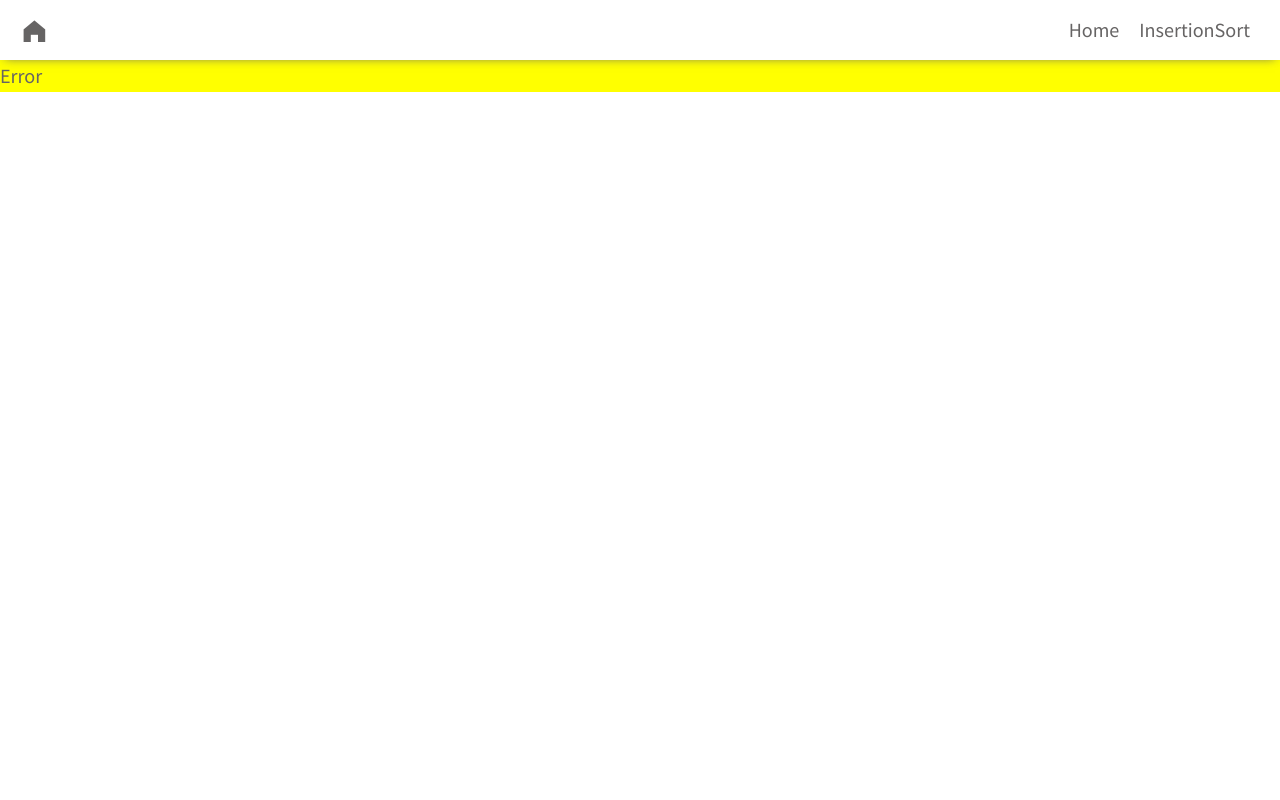
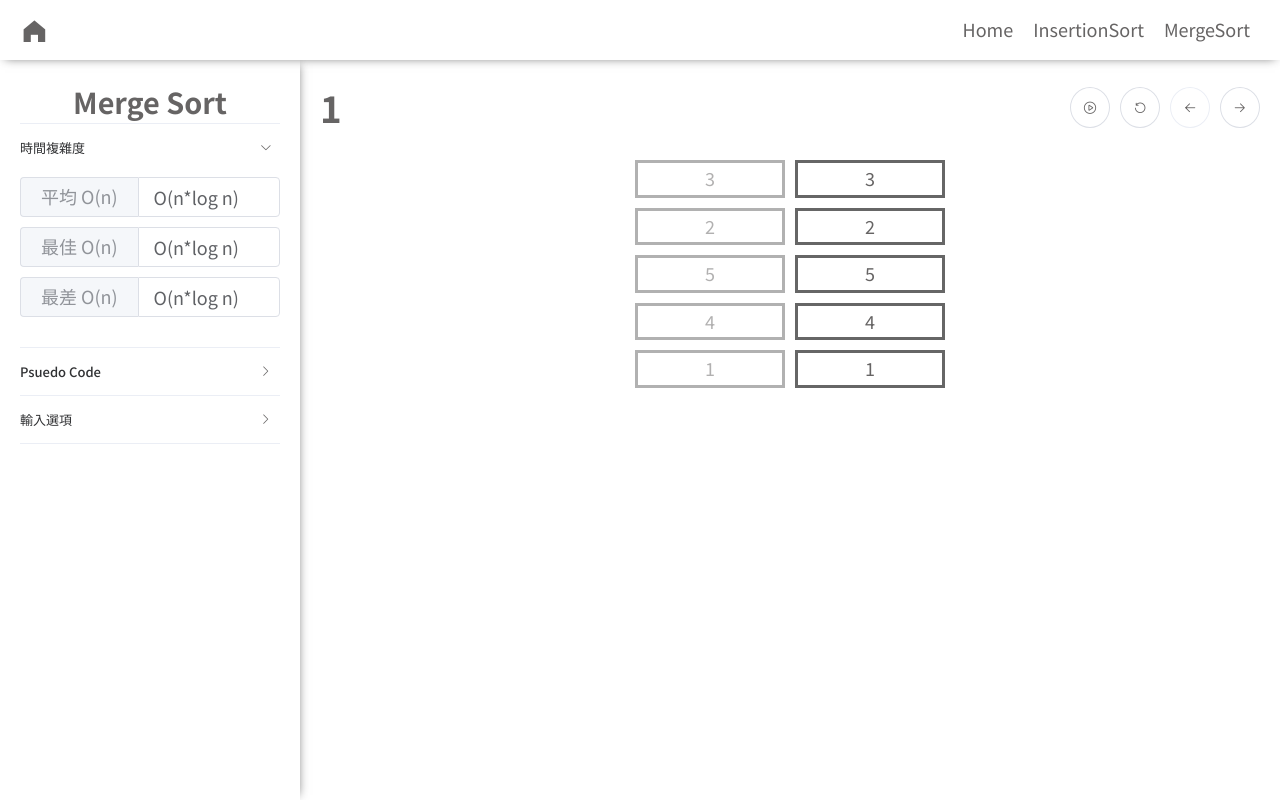
Before and after one commit to YUN-CHIEN-LO/vue2-algorithm, a Vue app: page /sort/merge in a window 1280 px wide. Before the commit this address led to /error. Built offline with nearby package versions, Linux system fonts and the light colour scheme.

Commit message:
[Dev] 新增Merge Sort

```diff
--- a/src/components/Block.vue
+++ b/src/components/Block.vue
@@ -1,5 +1,5 @@
 <template>
-  <div class="lyc-block">
+  <div class="lyc-block" :class="{ 'is-disabled': disabled }">
     <div class="lyc-block__wrapper">
       <p>
         <slot>{{ value }}</slot>
@@ -16,6 +16,10 @@ export default {
       type: [String, Number],
       default: "",
     },
+    disabled: {
+      type: Boolean,
+      default: false,
+    },
   },
 };
 </script>
@@ -27,11 +31,18 @@ export default {
   min-height: 30px;
   border: solid 3px #666;
   margin: 5px;
+  transition-duration: 0.3s;
   @include e(wrapper) {
     @include setFlex();
     width: 100%;
     height: 100%;
     min-height: 30px;
   }
+  @include when(disabled) {
+    border: solid 3px #ccc;
+    & p {
+      color: #ccc;
+    }
+  }
 }
 </style>
--- a/src/components/layout/Router.vue
+++ b/src/components/layout/Router.vue
@@ -4,6 +4,8 @@
     <div class="layout-router__link" @click="to('/sort/insertion')">
       InsertionSort
     </div>
+
+    <div class="layout-router__link" @click="to('/sort/merge')">MergeSort</div>
   </div>
 </template>
 
--- a/src/router/constant.js
+++ b/src/router/constant.js
@@ -45,6 +45,15 @@ const basicRoutes = [
           title: "Insertion Sort",
         },
       },
+      {
+        name: "SortMerge",
+        path: "merge",
+        component: () => import("@/views/Page"),
+        meta: {
+          key: "mergeSort",
+          title: "Merge Sort",
+        },
+      },
     ],
   },
 ];
--- a/src/views/InsertionSort.vue
+++ b/src/views/InsertionSort.vue
@@ -1,6 +1,6 @@
 <template>
   <div class="insertion-sort">
-    <transition-group class="insertion-sort__demo" name="flip-list" tag="div">
+    <transition-group class="insertion-sort__demo" name="list" tag="div">
       <lyc-block v-for="item in moves[step]" :key="item.key">
         {{ item.value }}
       </lyc-block>
@@ -96,7 +96,7 @@ export default {
     @include setFlex($fd: column);
   }
 }
-.flip-list-move {
+.list-move {
   transition: transform 0.5s;
 }
 </style>
--- /dev/null
+++ b/src/views/MergeSort.vue
@@ -0,0 +1,182 @@
+<template>
+  <div class="merge-sort">
+    <!-- 比較組 -->
+    <div class="merge-sort__compare">
+      <lyc-block
+        v-for="item in input.map((x, index) => ({ key: index, value: x }))"
+        :key="item.key"
+        :disabled="setDisabled(item)"
+      >
+        {{ item.value }}
+      </lyc-block>
+    </div>
+    <!-- 排序組 -->
+    <transition-group class="merge-sort__demo" name="list" tag="div">
+      <lyc-block v-for="item in moves[step]" :key="item.key">
+        {{ item.value }}
+      </lyc-block>
+    </transition-group>
+  </div>
+</template>
+
+<script>
+import LycBlock from "@/components/Block.vue";
+import { cloneDeep } from "lodash";
+export default {
+  name: "MergeSort",
+  components: { LycBlock },
+  props: {
+    input: {
+      type: Array,
+      default: () => [3, 2, 5, 4, 1],
+      validator: function (value) {
+        return !value.some(isNaN);
+      },
+    },
+    step: {
+      type: Number,
+      default: 0,
+    },
+    moves: {
+      type: Array,
+      default: () => [],
+    },
+  },
+  created() {
+    this.$emit(
+      "change:moves",
+      this.sort(
+        cloneDeep(this.input.map((x, index) => ({ key: index, value: x })))
+      )
+    );
+    this.$emit("change:page", {
+      title: "Merge Sort",
+      discription: "",
+      code: `MERGE(A, p, q, r)
+    x = q - p + 1
+    y = r - q
+    let L[1...x+1] and R[1...y+1] be new arrays
+    for i = 1 to x
+        L[i] = A[p + i - 1]
+    for j = 1 to y
+        R[j] = A[q + j]
+    L[x + 1] = #
+    R[y + 1] = #
+    for k = p to r
+        if L[i] <= R[j]
+            A[k] = L[i]
+            i = i + 1
+        else
+            A[k] = R[j]
+            j = j + 1
+MERGE-SORT(A, p, r)
+    if p < r
+        q = [(p + r)/2]
+        MERGE-SORT(A, p, q)
+        MERGE-SORT(A, q + 1, r)
+        MERGE(A, p, q, r)
+      `,
+      time: {
+        average: "O(n*log n)",
+        best: "O(n*log n)",
+        worst: "O(n*log n)",
+      },
+    });
+  },
+  watch: {
+    input(val) {
+      this.$emit(
+        "change:moves",
+        this.sort(cloneDeep(val.map((x, index) => ({ key: index, value: x }))))
+      );
+    },
+  },
+  methods: {
+    /**
+     * 比較組是否顯示
+     *
+     * @param {object} item - 項目
+     * @returns {boolean} - 是否顯示
+     */
+    setDisabled(item) {
+      if (this.moves.length === 0) return false;
+      return !this.moves[this.step].some((x) => x.key === item.key);
+    },
+    /**
+     * 排序
+     *
+     * @param {array} data - data
+     */
+    sort(data) {
+      let moves = [];
+
+      const mergeSort = (data) => {
+        moves.push(data);
+        if (data.length === 1) return data;
+        const middle = Math.ceil(data.length / 2);
+        const front = mergeSort(data.slice(0, middle));
+        const back = mergeSort(data.slice(middle, data.length));
+        const merged = merge(front, back);
+        moves.push(merged);
+        return merged;
+      };
+
+      const merge = (front, back) => {
+        let data = [];
+        let f = 0;
+        let b = 0;
+        for (let i = 0; i < front.length + back.length; i++) {
+          if (!front[f] || !back[b]) {
+            if (front[f]) {
+              data.push(front[f]);
+              f++;
+            } else if (back[b]) {
+              data.push(back[b]);
+              b++;
+            }
+          } else if (front[f].value < back[b].value) {
+            data.push(front[f]);
+            f++;
+          } else {
+            data.push(back[b]);
+            b++;
+          }
+        }
+        return data;
+      };
+
+      mergeSort(data);
+      return moves;
+    },
+  },
+};
+</script>
+
+<style lang="scss" scoped>
+@include b(merge, sort) {
+  @include setFlex($ai: flex-start);
+  @include e(compare) {
+    opacity: 0.5;
+    @include setFlex($fd: column);
+  }
+  @include e(demo) {
+    @include setFlex($fd: column);
+  }
+}
+.list-move {
+  transition: transform 0.3s;
+}
+
+.list-enter-active,
+.list-leave-active {
+  transition: all 0.3s;
+}
+.list-leave-active {
+  position: absolute;
+}
+.list-enter,
+.list-leave-to {
+  opacity: 0;
+  transform: translateY(30px);
+}
+</style>
--- a/src/views/Page.vue
+++ b/src/views/Page.vue
@@ -106,7 +106,7 @@
       </div>
       <!-- 元件 -->
       <component
-        :is="mapAlgo['insertionSort']"
+        :is="mapAlgo[$route.meta.key]"
         :input="inputSlot"
         :step="step"
         :moves="moves"
@@ -128,8 +128,10 @@
 <script>
 import { RWD } from "@/utils";
 import InsertionSort from "./InsertionSort.vue";
+import MergeSort from "./MergeSort.vue";
 const mapAlgo = {
   insertionSort: InsertionSort,
+  mergeSort: MergeSort,
 };
 export default {
   name: "LayoutPage",
@@ -231,6 +233,7 @@ export default {
      * 指定輸入
      */
     assignInput() {
+      if (this.input.length === 0) return;
       this.inputSlot = this.input;
       this.step = 0;
       if (this.isMobile) {
@@ -248,6 +251,7 @@ export default {
      */
     changeMoves(moves) {
       this.moves = moves;
+      this.step = 0;
     },
     /**
      * 播放步驟
@@ -305,6 +309,7 @@ export default {
   }
   @include e(tool) {
     @include setFlex();
+    margin-bottom: 20px;
     & h3 {
       margin-right: auto;
     }
```
Also changed, not shown: src/styles/index.scss (line endings or trailing spaces).
